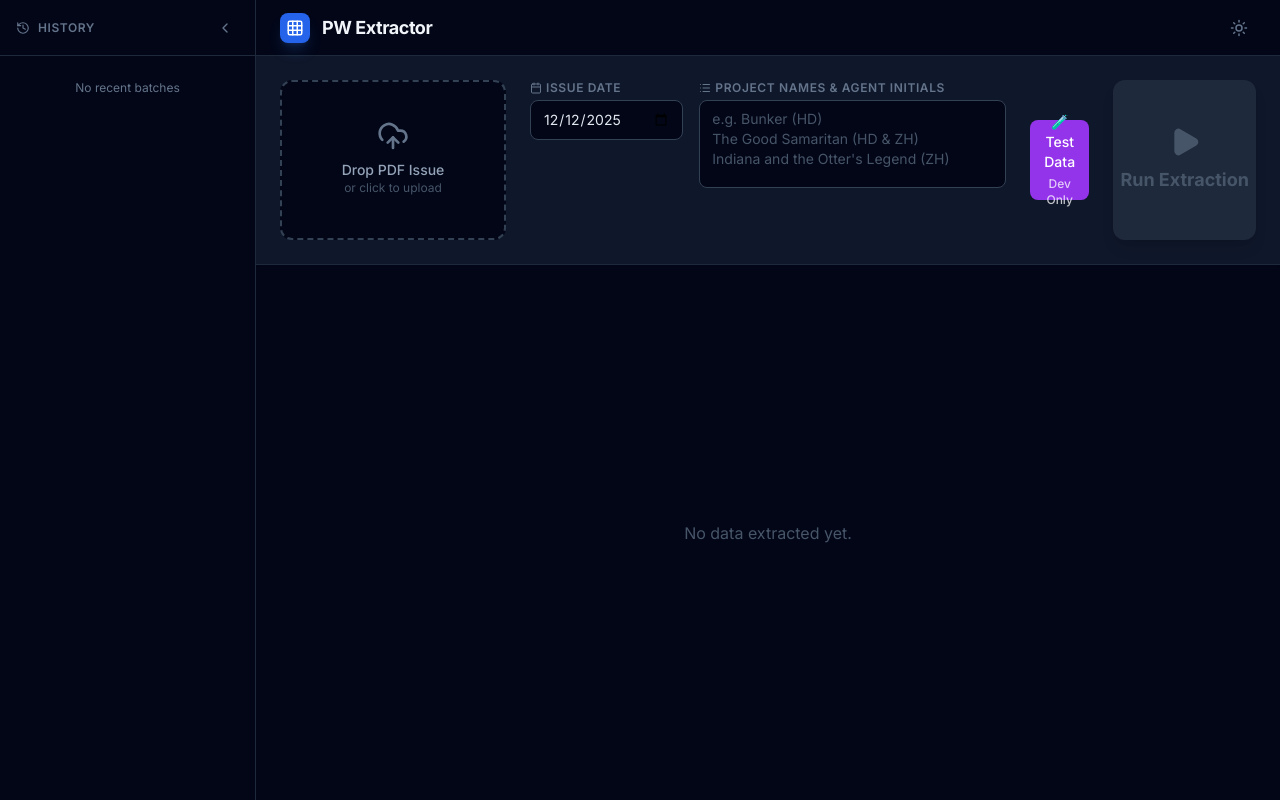
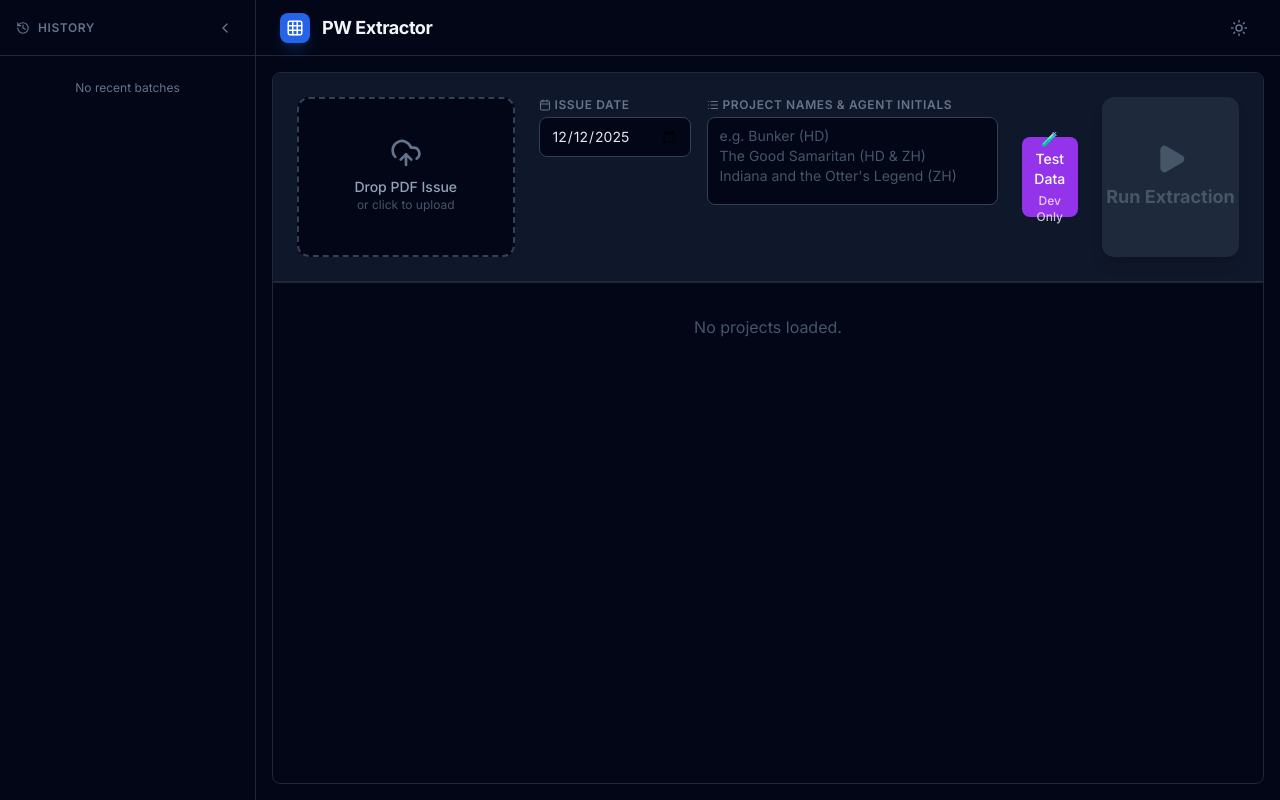
Before and after one commit to sc0rdatura/PW-Extractor_beta, a React (Vite) app: page / in a window 1280 px wide. Built offline with nearby package versions, Linux system fonts and the light colour scheme.

Commit message:
feat: Refactor DataGrid for flexible content
Update DataGrid to accept children and manage its own sizing. This allows for a more unified scrollable content area in the application. The empty state display is also adjusted to better integrate with this new structure.

```diff
--- a/App.tsx
+++ b/App.tsx
@@ -50,10 +50,11 @@ const App: React.FC = () => {
           </div>
         </header>
 
-        {/* Scrollable Workflow Area */}
-        <div className="flex-1 overflow-y-auto flex flex-col scroll-smooth">
-          <IngestZone />
-          <DataGrid />
+        {/* Scrollable Content Area - Unified */}
+        <div className="flex-1 min-h-0 relative">
+          <DataGrid>
+            <IngestZone />
+          </DataGrid>
         </div>
 
       </div>
--- a/components/DataGrid.tsx
+++ b/components/DataGrid.tsx
@@ -4,7 +4,11 @@ import { CompanyModal } from './CompanyModal';
 import { getAgentFullName } from '../utils/agentMapping';
 import { ProjectData } from '../types';
 
-export const DataGrid: React.FC = () => {
+interface DataGridProps {
+  children?: React.ReactNode;
+}
+
+export const DataGrid: React.FC<DataGridProps> = ({ children }) => {
   const { projects, contacts, showToast, isProcessing } = useStore();
   const [selectedCompany, setSelectedCompany] = useState<string | null>(null);
   const [focusedCell, setFocusedCell] = useState<{
@@ -300,23 +304,32 @@ React.useEffect(() => {
     return focusedCell?.row === rowIdx && focusedCell?.col === colIdx;
   };
 
-  if (!projects.length) return (
-    <div className="flex-1 flex flex-col items-center justify-center bg-white dark:bg-slate-950 text-slate-500 dark:text-slate-600">
+  if (!projects.length && !children) return (
+    <div className="flex-1 flex flex-col items-center justify-center bg-white dark:bg-slate-950 text-slate-500 dark:text-slate-600 h-full">
       <p>No data extracted yet.</p>
     </div>
   );
 
   return (
-    <div className="p-4 bg-gray-50 dark:bg-slate-950 flex flex-col">
+    <div className="h-full flex flex-col p-4 bg-gray-50 dark:bg-slate-950">
       <CompanyModal
         isOpen={!!selectedCompany}
         companyName={selectedCompany || ''}
         onClose={() => setSelectedCompany(null)}
       />
 
-      <div className={`overflow-x-auto w-full border border-gray-200 dark:border-slate-800 rounded-lg shadow-sm bg-white dark:bg-slate-950 transition-opacity ${
+      <div className={`flex-1 overflow-auto w-full border border-gray-200 dark:border-slate-800 rounded-lg shadow-sm bg-white dark:bg-slate-950 transition-opacity ${
         isProcessing ? 'pointer-events-none opacity-50' : ''
       }`}>
+
+        {/* Render IngestZone or other header content inside the scroll container */}
+        {children && (
+           <div className="sticky left-0 z-0 bg-gray-50 dark:bg-slate-950 border-b border-gray-200 dark:border-slate-800">
+              {children}
+           </div>
+        )}
+
+        {projects.length > 0 ? (
         <table className="w-full border-collapse text-left text-sm whitespace-nowrap">
           <thead className="bg-gray-100 dark:bg-slate-900 sticky top-0 z-10 shadow-sm">
             <tr>
@@ -344,7 +357,7 @@ React.useEffect(() => {
   onDoubleClick={() => setFocusedCell(null)}
   className={`transition-colors group ${
     focusedCell?.row === rowIdx
-      ? 'bg-blue-50 dark:bg-blue-900/20 ring-2 ring-blue-500 dark:ring-blue-400'
+      ? 'bg-blue-50 dark:bg-blue-900/20 outline outline-2 outline-blue-500 dark:outline-blue-400 outline-offset--2'
       : rowIdx % 2 === 0
         ? 'bg-white dark:bg-slate-950 hover:bg-blue-50 dark:hover:bg-slate-900/50'
         : 'bg-gray-50/50 dark:bg-slate-900/20 hover:bg-blue-50 dark:hover:bg-slate-900/50'
@@ -682,6 +695,13 @@ className={`cursor-pointer px-2 py-0.5 rounded-full bg-emerald-100 dark:bg-emera
             ))}
           </tbody>
         </table>
+        ) : (
+            // Empty State inside scroll area so it pushes IngestZone up if needed?
+            // Actually if empty, the IngestZone is just there.
+            <div className="flex flex-col items-center justify-center p-8 text-slate-500 dark:text-slate-600">
+               <p>No projects loaded.</p>
+            </div>
+        )}
       </div>
     </div>
   );
```
